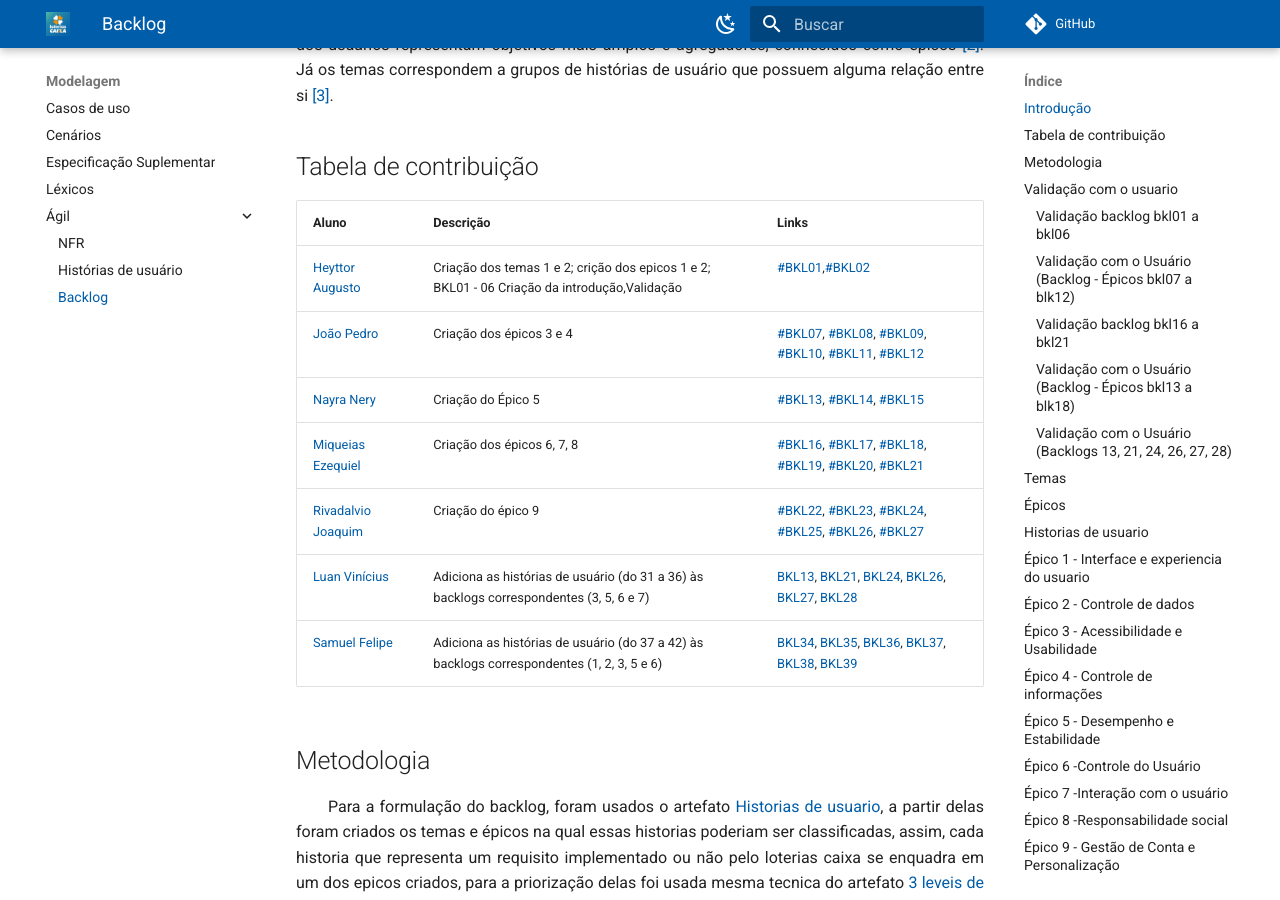
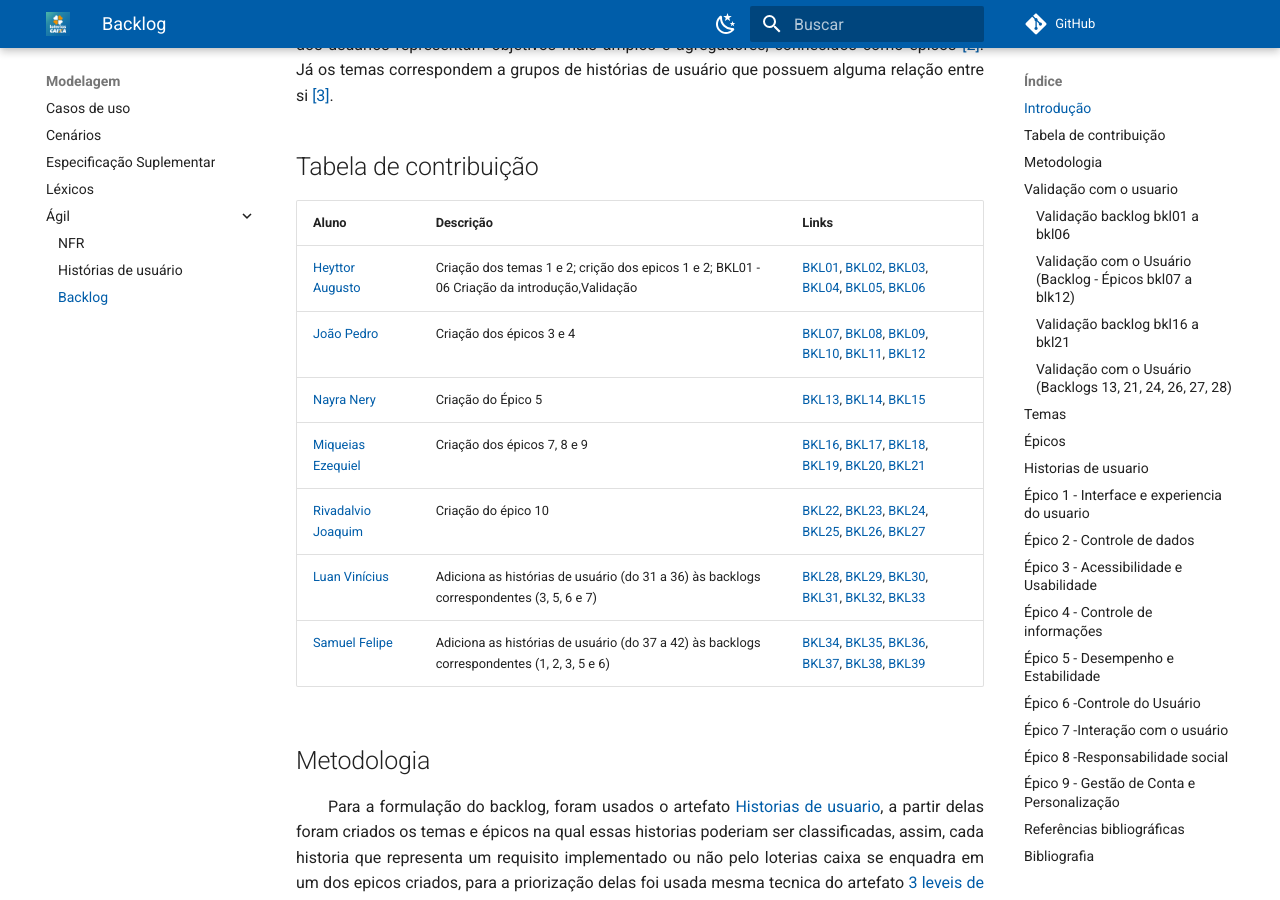
Before and after one commit to Requisitos-de-Software/2025.2-LoteriasCaixa, an MkDocs documentation site: the page built from docs/Modelagem/Ágil/Backlog.md, in a window 1280 px wide and 900 px high, scrolled down 442 px. Built offline with MkDocs 1.6.1 and Material for MkDocs 9.7.7, drawn with Linux system fonts in a browser that asks for light colours; comment, search, counter and statistics services are not loaded; some of the changed text lies outside the part shown.

Commit message:
update backlog.md, correção de algumas âncoras, organização do ID de backlog

```diff
--- a/docs/Modelagem/Ágil/Backlog.md
+++ b/docs/Modelagem/Ágil/Backlog.md
@@ -8,12 +8,12 @@
 
 | Aluno | Descrição | Links|
 |-------|-----------|------|
-| [Heyttor Augusto](https://github.com/H3ytt0r62) | Criação dos temas 1 e 2; crição dos epicos 1 e 2; BKL01 - 06 Criação da introdução,Validação | [#BKL01](),[#BKL02]() |
-| [João Pedro](https://github.com/Jadequilin) | Criação dos épicos 3 e 4 | [#BKL07](#épico-4---acessibilidade-e-usabilidade), [#BKL08](#épico-4---acessibilidade-e-usabilidade), [#BKL09](#épico-4---acessibilidade-e-usabilidade), [#BKL10](#épico-5---controle-e-segurança), [#BKL11](#épico-5---controle-e-segurança), [#BKL12](#épico-5---controle-e-segurança) |
-| [Nayra Nery](https://github.com/NayraNery127) | Criação do Épico 5 | [#BKL13](#épico-5---desempenho-e-estabilidade), [#BKL14](#épico-5---desempenho-e-estabilidade), [#BKL15](#épico-5---desempenho-e-estabilidade) |
-| [Miqueias Ezequiel](https://github.com/Kael-web7) | Criação dos épicos 6, 7, 8 | [#BKL16](#épico-7---Funcionalidades-de-Apostas-e-Controle-do-Usuário), [#BKL17](#épico-7---Funcionalidades-de-Apostas-e-Controle-do-Usuário), [#BKL18](#épico-8---Segurança-e-Interação-com-o-Usuário), [#BKL19](#épico-8---Segurança-e-Interação-com-o-Usuário), [#BKL20](#épico-9---Transparência-e-Responsabilidade-Social), [#BKL21](#épico-9---Transparência-e-Responsabilidade-Social) |
-| [Rivadalvio Joaquim](https://github.com/RivaFilho) | Criação do épico 9 | [#BKL22](#épico-10---gestão-de-conta-e-personalização), [#BKL23](#épico-10---gestão-de-conta-e-personalização), [#BKL24](#épico-10---gestão-de-conta-e-personalização), [#BKL25](#épico-10---gestão-de-conta-e-personalização), [#BKL26](#épico-10---gestão-de-conta-e-personalização), [#BKL27](#épico-10---gestão-de-conta-e-personalização) |
-| [Luan Vinícius](https://github.com/luannvi) | Adiciona as histórias de usuário (do 31 a 36) às backlogs correspondentes (3, 5, 6 e 7) | [BKL13](#BKL13), [BKL21](#BKL21), [BKL24](#BKL24), [BKL26](#BKL26), [BKL27](#BKL27), [BKL28](#BKL28) |
+| [Heyttor Augusto](https://github.com/H3ytt0r62) | Criação dos temas 1 e 2; crição dos epicos 1 e 2; BKL01 - 06 Criação da introdução,Validação | [BKL01](#BKL01), [BKL02](#BKL02), [BKL03](#BKL03), [BKL04](#BKL04), [BKL05](#BKL05), [BKL06](#BKL06) |
+| [João Pedro](https://github.com/Jadequilin) | Criação dos épicos 3 e 4 | [BKL07](#BKL07), [BKL08](#BKL08), [BKL09](#BKL09), [BKL10](#BKL10), [BKL11](#BKL11), [BKL12](#BKL12) |
+| [Nayra Nery](https://github.com/NayraNery127) | Criação do Épico 5 | [BKL13](#BKL13), [BKL14](#BKL14), [BKL15](#BKL15) |
+| [Miqueias Ezequiel](https://github.com/Kael-web7) | Criação dos épicos 7, 8 e 9 | [BKL16](#BKL16), [BKL17](#BKL17), [BKL18](#BKL18), [BKL19](#BKL19), [BKL20](#BKL20), [BKL21](#BKL21) |
+| [Rivadalvio Joaquim](https://github.com/RivaFilho) | Criação do épico 10 | [BKL22](#BKL22), [BKL23](#BKL23), [BKL24](#BKL24), [BKL25](#BKL25), [BKL26](#BKL26), [BKL27](#BKL27) |
+| [Luan Vinícius](https://github.com/luannvi) | Adiciona as histórias de usuário (do 31 a 36) às backlogs correspondentes (3, 5, 6 e 7) | [BKL28](#BKL28), [BKL29](#BKL29), [BKL30](#BKL30), [BKL31](#BKL31), [BKL32](#BKL32), [BKL33](#BKL33) |
 | [Samuel Felipe]() | Adiciona as histórias de usuário (do 37 a 42) às backlogs correspondentes (1, 2, 3, 5 e 6) | [BKL34](#BKL34), [BKL35](#BKL35), [BKL36](#BKL36), [BKL37](#BKL37), [BKL38](#BKL38), [BKL39](#BKL39) |
 
 ## Metodologia
@@ -52,11 +52,7 @@
 | Participante | Função | Data | Horário | Local |
 | ------------ | ----- | ----- | ------ | -------|
 | [Miqueias Ezequiel](https://github.com/Kael-web7) | Integrante do grupo, responsável por coordenar a validação com o usuário. | 21/10/2025 | 13:20 | Presencial, FCTE
-| Matheus Queiroz | 25 anos, Estudante e usuário do app Loterias Caixa, responsável por validar os backlogs desenvolvidos para o artefato. | 21/10/2025 | 13:20 | Presencial, FCTE|
-
-### Validação com o Usuário (Backlog - Épicos bkl13 a blk18)
-
-<iframe width="560" height="315" src="https://www.youtube.com/embed/4FMCFys_GFo?si=fEIwn7E5ShUFFap_" title="YouTube video player" frameborder="0" allow="accelerometer; autoplay; clipboard-write; encrypted-media; gyroscope; picture-in-picture; web-share" referrerpolicy="strict-origin-when-cross-origin" allowfullscreen></iframe>
+| Matheus Queiroz | Estudante e usuário do app Loterias Caixa, responsável por validar os backlogs desenvolvidos para o artefato. | 21/10/2025 | 13:20 | Presencial, FCTE|
 
 ### Validação com o Usuário (Backlogs 13, 21, 24, 26, 27, 28)
 
```
Also changed, not shown: other parts of docs/Modelagem/Ágil/Backlog.md (+49 -49 lines), docs/Modelagem/Ágil/História de usuário.md (+1 -1 lines), docs/Modelagem/Ágil/NFR.md (+1 -1 lines).
